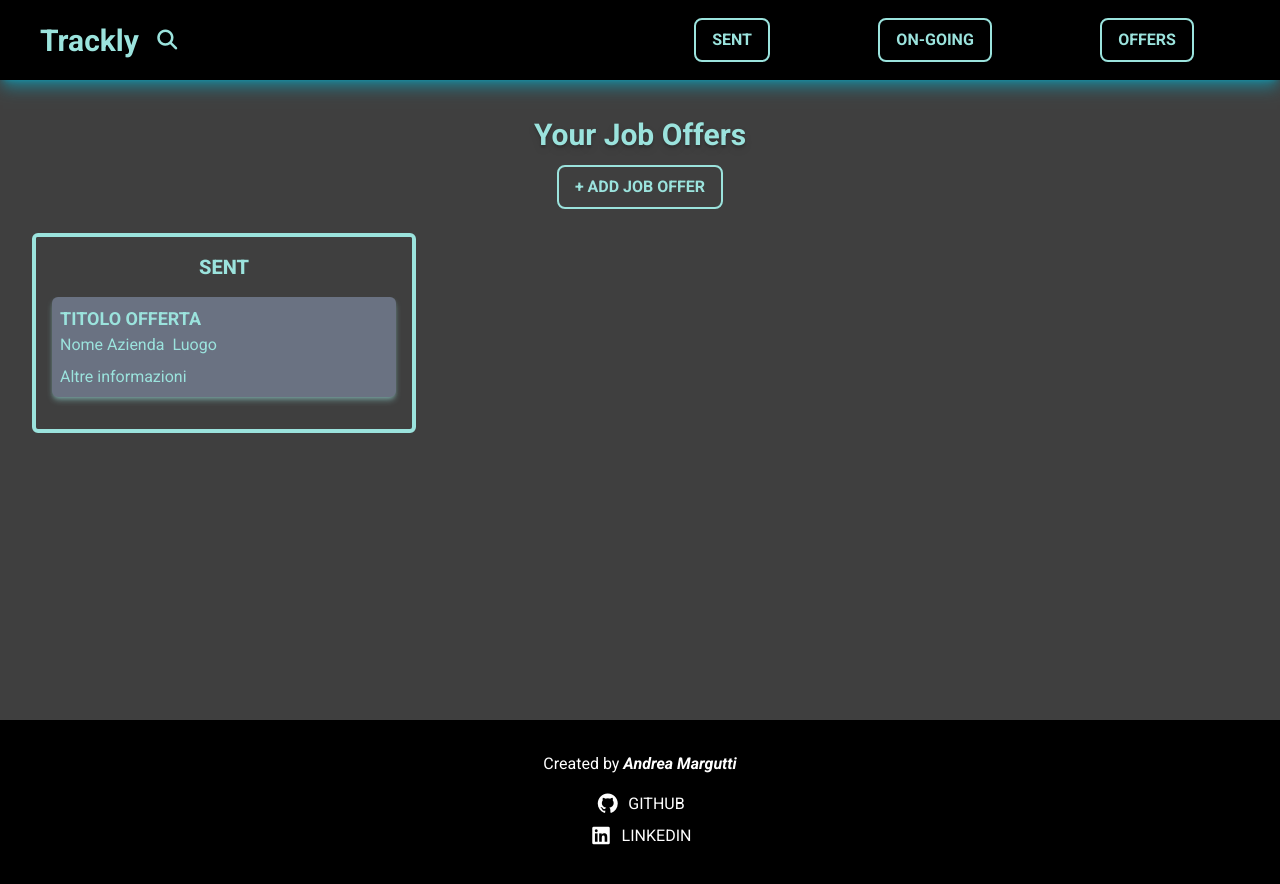
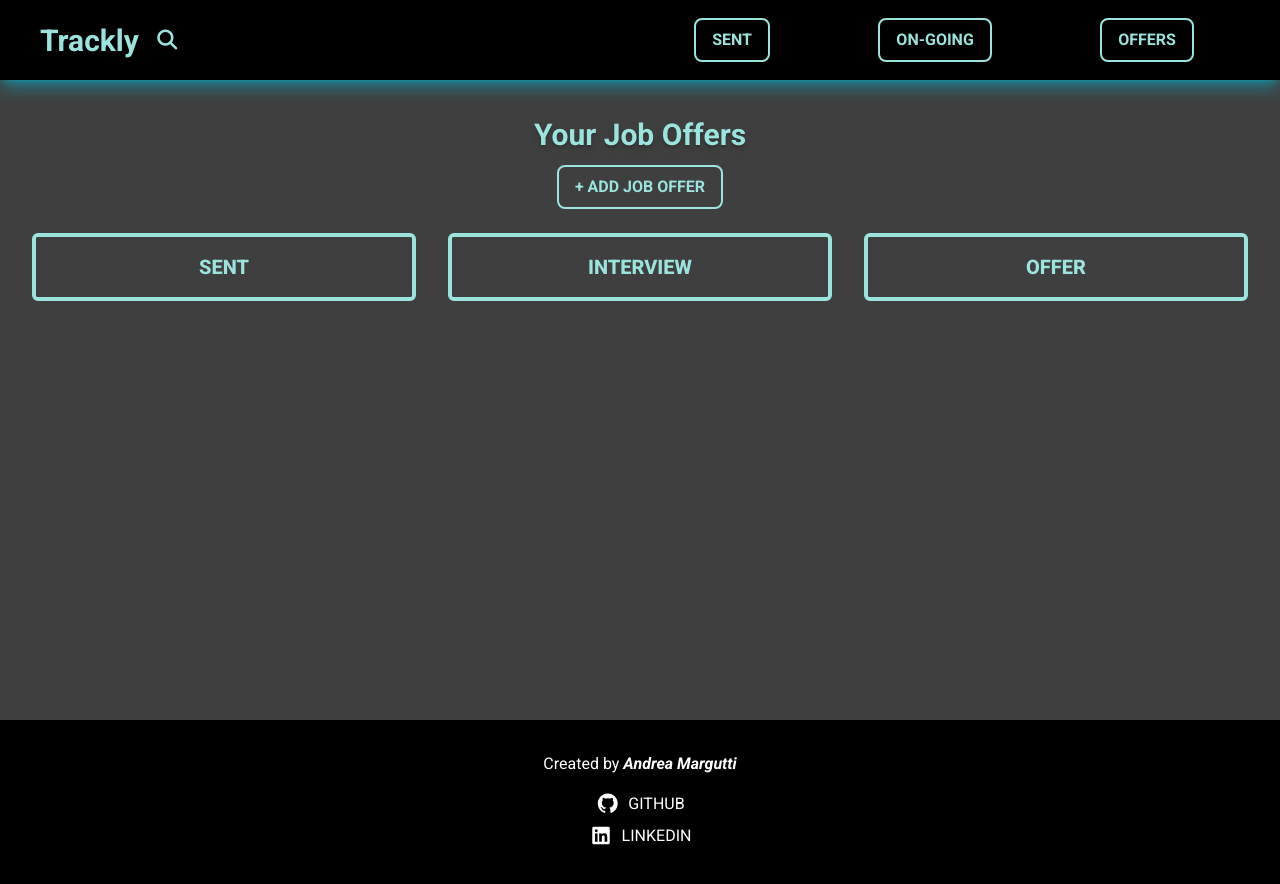
Before and after one commit to AndreaMargutti/job-tracker-react, a React (Vite) app: page / in a window 1280 px wide. Shown: the top 884 px of the page. Built offline with nearby package versions, Linux system fonts and the light colour scheme.

Commit message:
feat: implement job sections and add JobTab component for job offer display

```diff
--- a/src/App.tsx
+++ b/src/App.tsx
@@ -2,6 +2,22 @@ import Button from "./components/Button/Button";
 import Footer from "./components/Footer/Footer";
 import Navbar from "./components/Navbar/Navbar";
 import Title from "./components/Title/Title";
+
+const jobSections = [
+  { id: 1, title: "Sent" },
+  { id: 2, title: "Interview" },
+  { id: 3, title: "Offer" },
+];
+
+function sections() {
+  return jobSections.map((section) => (
+    <div className="max-h-[60vh] border-4 rounded-md text-accent-azure overflow-scroll transparent-bar">
+      <h2 className="bg-base-gray sticky top-0 text-center py-4 font-extrabold uppercase text-xl">
+        {section.title}
+      </h2>
+    </div>
+  ));
+}
 
 // TODO: implement the openModal function for the "add job offers button"
 
@@ -21,24 +37,8 @@ function App() {
             onSelect={() => openModal()}
           />
         </div>
-        {/* Start of Table section */}
         <section className="grid grid-cols-3 gap-8 px-8 pb-8">
-          {/*  Start of SENT section */}
-          <div className="max-h-[60vh] border-4 rounded-md text-accent-azure overflow-scroll transparent-bar">
-            <h2 className="bg-base-gray sticky top-0 text-center py-4 font-extrabold uppercase text-xl">
-              Sent
-            </h2>
-            <section className="p-4 pt-0">
-              <div className="bg-accent-gray rounded-md p-2 mb-4 shadow-md/45 shadow-accent-azure">
-                <h2 className="font-bold text-lg uppercase ">TITOLO OFFERTA</h2>
-                <div className="flex gap-2 mb-2">
-                  <h4>Nome Azienda</h4>
-                  <p>Luogo</p>
-                </div>
-                <a href="#">Altre informazioni</a>
-              </div>
-            </section>
-          </div>
+          {sections()}
         </section>
       </main>
       <footer className="bg-base text-white p-8">
--- /dev/null
+++ b/src/components/JobTab/JobTab.tsx
@@ -0,0 +1,14 @@
+export default function JobTab() {
+  return (
+    <section className="p-4 pt-0">
+      <div className="bg-accent-gray rounded-md p-2 mb-4 shadow-md/45 shadow-accent-azure">
+        <h2 className="font-bold text-lg uppercase ">TITOLO OFFERTA</h2>
+        <div className="flex gap-2 mb-2">
+          <h4>Nome Azienda</h4>
+          <p>Luogo</p>
+        </div>
+        <a href="#">Altre informazioni</a>
+      </div>
+    </section>
+  );
+}
```
